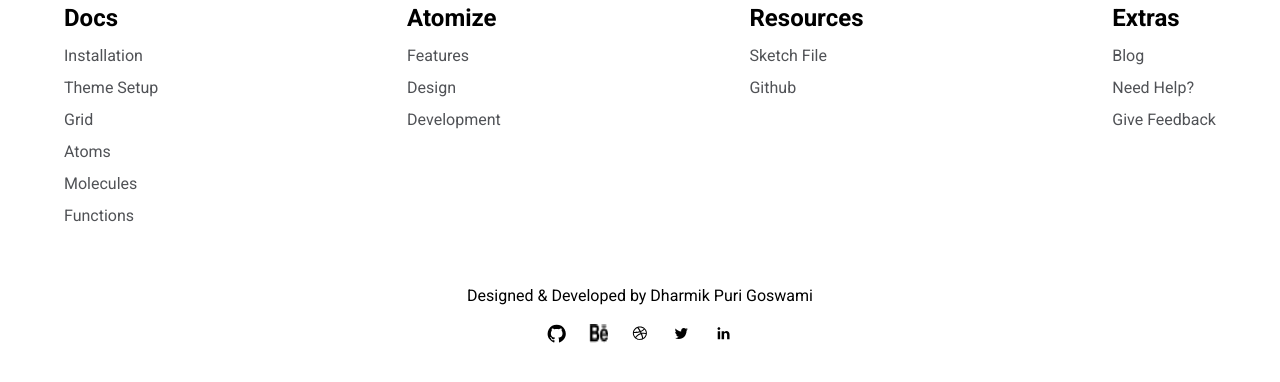
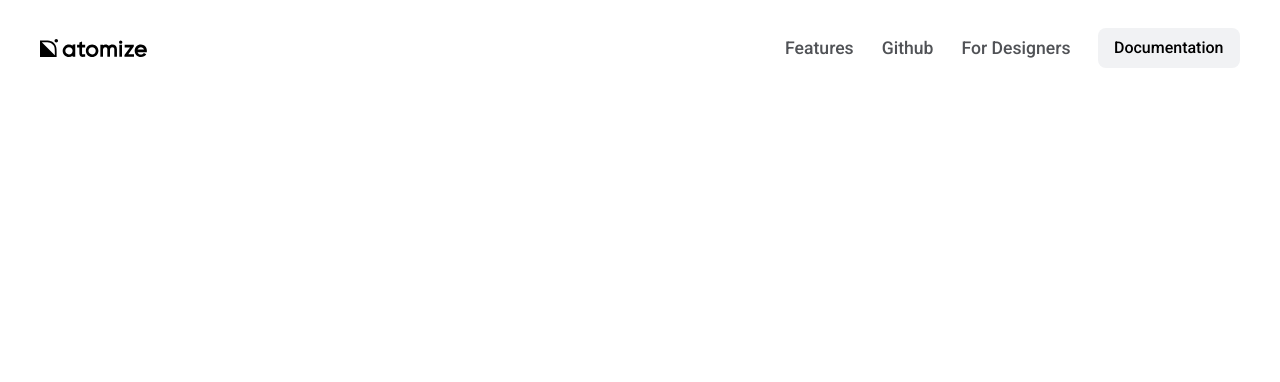
Before and after one commit to dharmikpuri/Best-Book-Buddies-Frontend-Assignment, a React (Vite) app: page / in a window 1280 px wide. Shown: the top 382 px of the page. Built offline with nearby package versions, Linux system fonts and the light colour scheme.

Commit message:
Navbar Added

```diff
--- a/package.json
+++ b/package.json
@@ -18,7 +18,8 @@
     "npm": "^10.5.2",
     "react": "^18.2.0",
     "react-countup": "^6.5.3",
-    "react-dom": "^18.2.0"
+    "react-dom": "^18.2.0",
+    "react-icons": "^5.1.0"
   },
   "devDependencies": {
     "@types/react": "^18.2.66",
--- a/src/Components/Beautiful UI/BeautifulUI.jsx
+++ b/src/Components/Beautiful UI/BeautifulUI.jsx
@@ -49,13 +49,13 @@ const BeautifulUI = () => {
     },
   ]
   return (
-    <Box w={"90%"} m={"auto"} display={"flex"} justifyContent={"space-between"} gap={"3rem"}>
-      <Box>
+    <Box w={"90%"} m={"auto"} display={"flex"} justifyContent={"space-between"} gap={"5rem"}>
+      <Box display={{base:"none",md:"block"}}>
         <Image src={DIV} alt='img' />
       </Box>
 
       <Box>
-        <Text mb={"1rem"} fontWeight={600} fontSize={{ base: "1rem", md: "1rem", lg: "3rem" }} fontFamily={"Roboto"} color={"#000"}>Beautiful & consistant UI powered with <Text as={"span"} color={"#06d7ff"}>React.</Text></Text>
+        <Text mb={"1rem"} fontWeight={600} fontSize={{ base: "2.5rem", md: "2.5rem", lg: "3rem" }} fontFamily={"Roboto"} color={"#000"}>Beautiful & consistant UI powered with <Text as={"span"} color={"#06d7ff"}>React.</Text></Text>
 
         <SimpleGrid columns={{ base: "2", md: "2", lg: "3" }} gap={"2rem"} mt={"3rem"} >
           {data.map((el, index) => (
--- a/src/Layouts/Navbar/Navbar.jsx
+++ b/src/Layouts/Navbar/Navbar.jsx
@@ -1,8 +1,193 @@
 import React from 'react'
+import Logo from "../../assets/logo.svg"
+import { Box, Button, Flex, Image, Text, IconButton, useDisclosure } from "@chakra-ui/react";
+import { HiOutlineMenu, HiOutlineX } from "react-icons/hi";
+// import { Link } from "react-scroll"
+import { useState } from 'react';
+import { TbPhone } from "react-icons/tb"
 
 const Navbar = () => {
+  const navBarLists = [
+
+    { to: "About Us", name: "Features" },
+    { to: "Training Programs", name: "Github" },
+    { to: "Placements", name: "For Designers" },
+
+  ];
+  const { isOpen, onToggle } = useDisclosure();
+  const [isOpenn, setIsOpen] = React.useState(false);
+
+  // const toggleMenu = () => {
+  //      setIsOpen(!isOpenn);
+  // };
+
+  // const [activeLink, setActiveLink] = useState("home"); // "home" is the initial active link
+
+  // const handleLinkClick = (linkName) => {
+  //      setActiveLink(linkName);
+  // };
   return (
-    <div>Navbar</div>
+    <Box as="nav" w="100%" position={"fixed"} transform={"translate(-50%,-50%)"} left={"50%"} top={{ base: "5%", md: "5%", lg: "6%" }} backgroundRepeat={"no-repeat"} borderRadius={"0.5rem"} zIndex={100} justifyContent={"space-between"}
+      px={"1.5rem"}  maxW={"1600px"} m={'auto'}   backdropFilter={"blur(15px)"}>
+
+      <Flex fontFamily={"Outfit"} justifyContent={"space-between"} alignItems={"center"}
+        px={4}>
+        <Flex alignItems={"center"} gap={{ base: "", md: "", lg: "24px" }} >
+          <a href='#hero'>
+            <Image src={Logo} alt="mProfessional Logo" w={{ base: "150px", md: "auto" }} h={{ base: "40px", md: "auto" }} />
+          </a>
+        </Flex>
+
+        {/* Hamburger Menu Button for Small Screens */}
+        {/* <Text border={"2px solid red"}>Abc</Text> */}
+        <IconButton
+          display={{ base: "block", md: "block", lg: 'none', xl: "none" }}
+          onClick={onToggle}
+          icon={isOpen ? <HiOutlineX size="2rem" color="#000" className='shadow' /> : <HiOutlineMenu size="2rem" color="#000" />}
+          aria-label="Toggle Menu"
+          bg="transparent"
+          _hover={{ bg: "transparent" }}
+          _focus={{ outline: "none" }}
+          // size="xl" // Adjust the size as needed
+          // left="0.5rem" // Position from the right
+          // border={"2px dashed red"}
+          // ml={"12.5rem"}
+          right={5}
+          position={"absolute"}
+        />
+
+        {/* Full Menu for Medium and Larger Screens */}
+        <Flex
+          display={{ base: "none", md: "none", lg: "flex", xl: "flex" }}
+          alignItems={"center"}
+          justifyContent={"space-between"}
+          gap="1.75rem"
+          fontWeight={400}
+          fontSize={"1.125rem"}
+          color={"#FFF"}
+          fontFamily={"Outfit"}
+
+        >
+          {navBarLists.map(({ to, name, targett }, i) => {
+            return (
+              // <a href={to} target={targett}>
+              <Box key={i}>
+                <Text color={"rgba(80, 82, 86, 1)"} fontFamily={"Roboto"} fontSize={"1.1rem"} fontWeight={500} cursor={"pointer"} pos={"relative"}>
+                  {/* <Link activeClass="active" to={to} spy={true} smooth={true} duration={500} className="hoverEffect" offset={-100} >{name}
+                  </Link> */}
+                  {name}
+                  {/* <Text justifyContent={"center"} display={"flex"} >
+                                             <Link>Dot</Link>
+                                        </Text> */}
+
+                </Text>
+
+              </Box>
+              // </a>
+              // : <NavLink to={to} key={i}>
+              //      <Text >
+              //           {name}
+              //      </Text>
+              // </NavLink>
+
+
+            );
+          })}
+            <Button
+              display={{ base: "none", md: "none", lg: "flex", xl: "flex" }}
+              bg={"rgba(241, 242, 244, 1)"}
+              fontSize={"1rem"}
+              textAlign={"center"}
+              color={"#000000"}
+              fontFamily={"Roboto"}
+              fontWeight={500}
+              fontStyle={"normal"}
+              borderRadius={"0.5rem;"}
+              px={"1rem"}
+              py={"0.5rem"}
+              // pos={"absolute"}
+              right={"-0.01188rem"}
+              left={"-0.03125rem"}
+              _hover={{
+                bg: " rgba(241, 242, 244, 1)",
+                boxShadow: "0 0 20px 5px #f2ce3f"
+              }}
+              className='navContactBtn'
+              gap={"0.5rem"}
+            >
+              Documentation
+            </Button>
+
+
+        </Flex>
+
+      </Flex>
+
+      {/* Responsive Menu for Small Screens */}
+      <Box justifyContent={"space-between"} display={"flex"}>
+        <Flex
+          position={"absolute"} right={"4px"} top={"2rem"}
+          flexDir="column"
+          // alignItems="center"
+          // justifyContent={"center"}
+          // display={isOpen ? "flex" : "none"}
+          display={isOpen ? { base: "flex", md: "flex", lg: "none", xl: "none" } : "none"}
+          mt={isOpen ? "24px" : "0"}
+          pt={isOpen ? "24px" : "0"}
+          pb={isOpen ? "30px" : "0"}
+          // width={"40%"}
+          // ml={"1000px"}
+          // right="45px"
+          // border={"5px solid red"}
+          lineHeight={"3rem"}
+          zIndex={101}
+          border={"1px solid rgba(80, 82, 86, 1)"}
+          w={"96%"}
+          // m={"auto"}
+          h={"250px"}
+          borderRadius={"12px"}
+          color={"#FFF"}
+          px={"1rem"}
+        >
+          {navBarLists.map(({ to, name, targett }, i) => {
+            return (
+              <Box key={i}>
+              <Text w="100%"  fontSize={{ base: "18px", md: "20px", lg: "20px", xl: "30px" }} color={"rgba(80, 82, 86, 1)"}>
+                {/* <Link activeClass="active" to={to} spy={true} smooth={true} duration={500} className="hoverEffect" offset={-100} >{name}
+                </Link> */}
+                {name}
+              </Text>
+              </Box>
+
+            );
+          })}
+
+            <Button
+              bg={"rgba(241, 242, 244, 1)"}
+              fontSize={"1.25rem"}
+              // textAlign={"center"}
+              color={"#000"}
+              fontFamily={"Roboto"}
+              fontWeight={500}
+              display={"flex"}
+              // justifyContent={"center"}
+              borderRadius={"0.5rem"}
+              px={"1.5rem"}
+              py={"1.5rem"}
+              mt={"1.2rem"}
+              w={"80%"}
+              // m={"auto"}
+              _hover={{
+                bg: " rgba(241, 242, 244, 1)",
+                boxShadow: "0 0 20px 5px #f2ce3f"
+              }}
+            >
+             Documentation
+            </Button>
+
+        </Flex>
+      </Box>
+    </Box>
   )
 }
 
--- a/src/Pages/Home.jsx
+++ b/src/Pages/Home.jsx
@@ -6,15 +6,15 @@ import { Footer, Navbar } from '../Layouts'
 const Home = () => {
     return (
         <Box>
-            {/* <Navbar /> */}
+            <Navbar />
             {/* <DesignSystem />
             <KeyFeatures />
             <BeautifulUI /> */}
             {/* <CodeDesign /> */}
             {/* <ToolsCombination />
             <Facilities />
-            <UITemplates /> */}
-            <Footer />
+            <UITemplates />
+            <Footer /> */}
 
         </Box>
     )
```
Also changed, not shown: src/assets/logo.svg (added), 1 other file (tests, documents, lock files or other folders).
